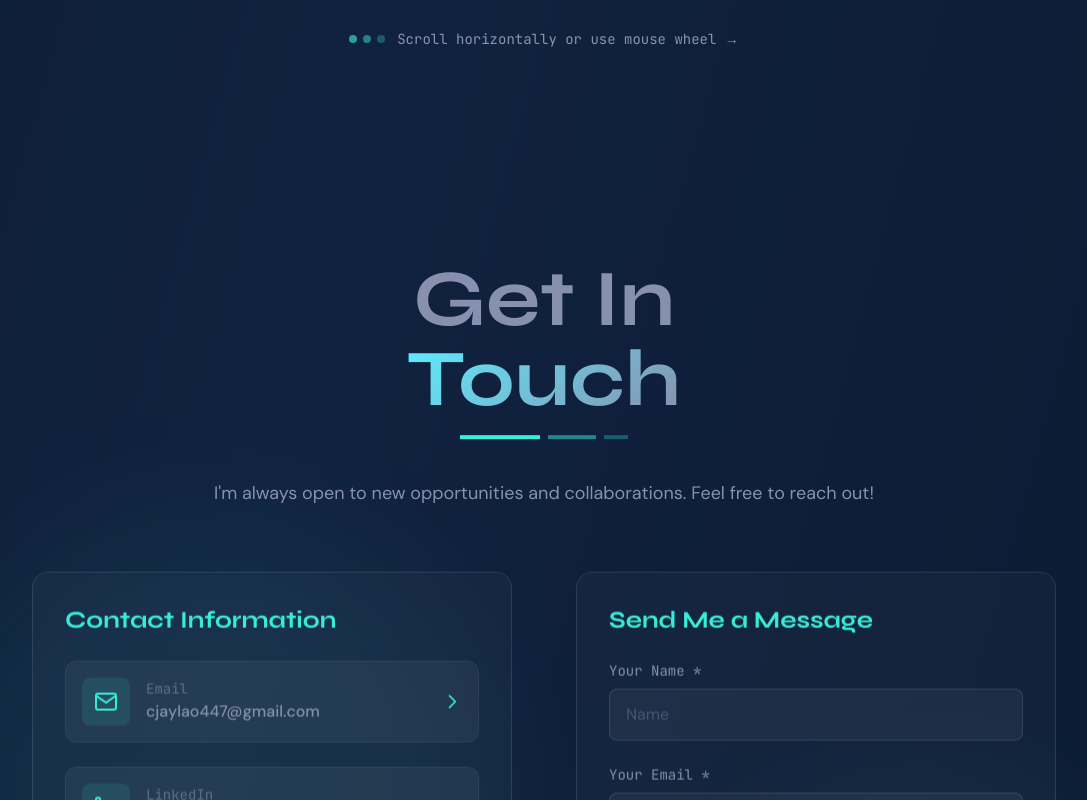
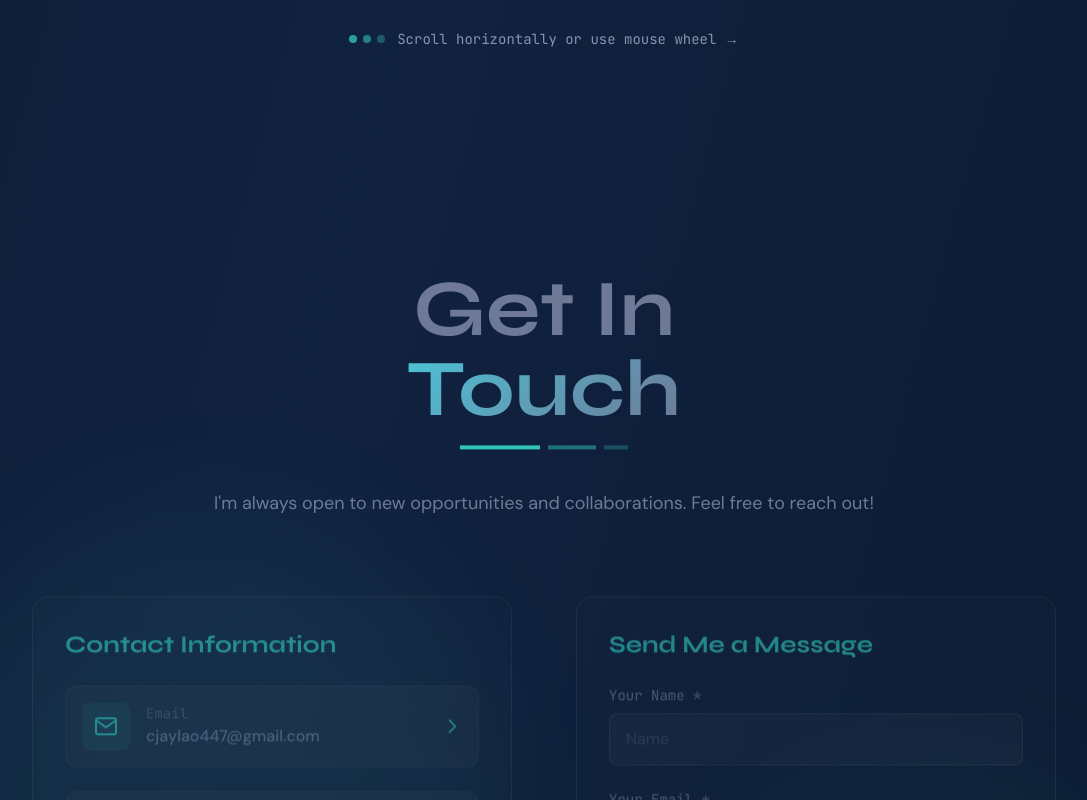
Before and after one commit to JayLao27/m-portfolio, a React (Vite) app: page / in a window 1280 px wide. Shown: the part 2920-3720 px from the top of the page, without its empty margins (96-1183 px from the left). Built offline with nearby package versions, Linux system fonts and the light colour scheme.

Commit message:
fix: update class name for Contact section for consistency

```diff
--- a/src/components/section/contact.tsx
+++ b/src/components/section/contact.tsx
@@ -97,7 +97,7 @@ export const Contact: React.FC<{ isDarkMode: boolean }> = ({ isDarkMode }) => {
     <section
       ref={sectionRef}
       id="contact"
-      className="min-h-screen pt-32 px-[10%] pb-20 max-w-[1600px] mx-auto max-xl:px-[5%] max-md:pt-24 max-md:px-[5%] max-md:pb-16 relative overflow-hidden"
+      className="section-contact min-h-screen pt-32 px-[10%] pb-20 max-w-[1600px] mx-auto max-xl:px-[5%] max-md:pt-24 max-md:px-[5%] max-md:pb-16 relative overflow-hidden"
     >
       {/* Background Elements */}
       <div className="absolute inset-0 pointer-events-none overflow-hidden">
```
